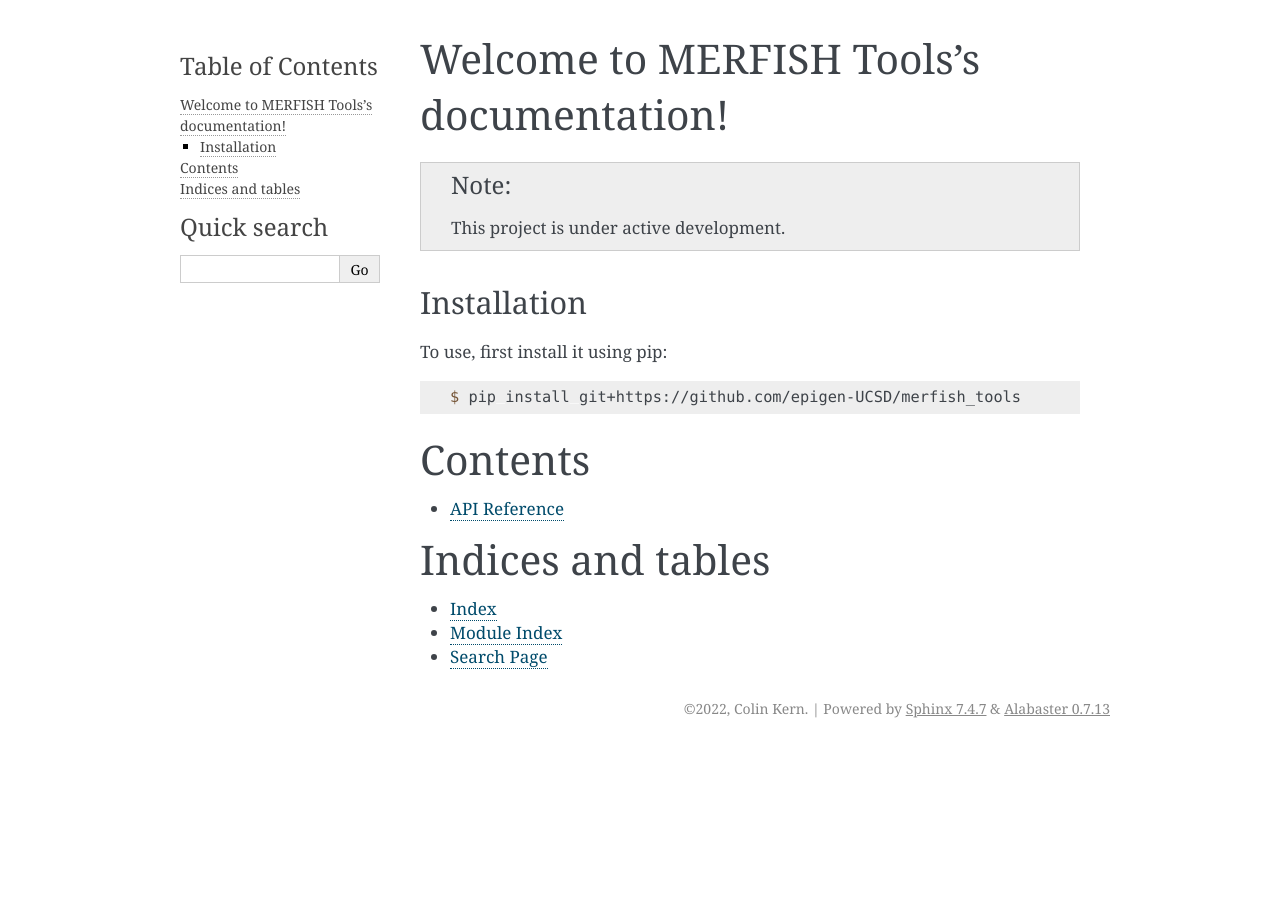
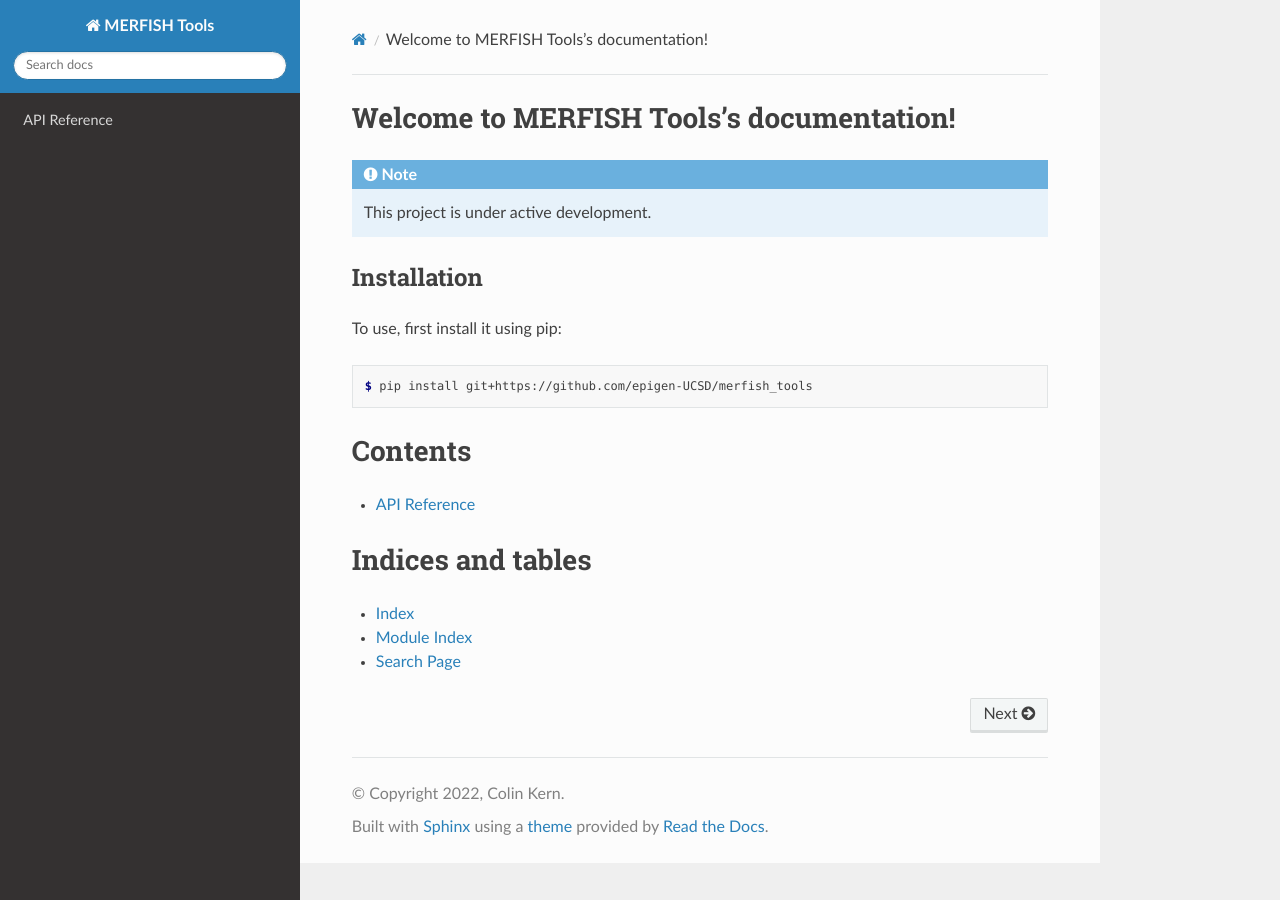
Before and after one commit to epigen-UCSD/merfish_tools, a Sphinx documentation site: the page built from docs/index.rst, in a window 1280 px wide. Built offline with Sphinx 7.4.7 and the Read the Docs theme 2.0.0, drawn with Linux system fonts in a browser that asks for light colours.

Commit message:
Modified theme

```diff
--- a/docs/conf.py
+++ b/docs/conf.py
@@ -38,6 +38,7 @@ release = ''
 # extensions coming with Sphinx (named 'sphinx.ext.*') or your custom
 # ones.
 extensions = [
+    'sphinx.ext.duration',
     'sphinx.ext.autodoc',
     'sphinx.ext.autosummary',
     'sphinx.ext.doctest',
@@ -86,7 +87,7 @@ pygments_style = None
 # The theme to use for HTML and HTML Help pages.  See the documentation for
 # a list of builtin themes.
 #
-html_theme = 'alabaster'
+html_theme = 'sphinx_rtd_theme'
 
 # Theme options are theme-specific and customize the look and feel of a theme
 # further.  For a list of options available for each theme, see the
```
